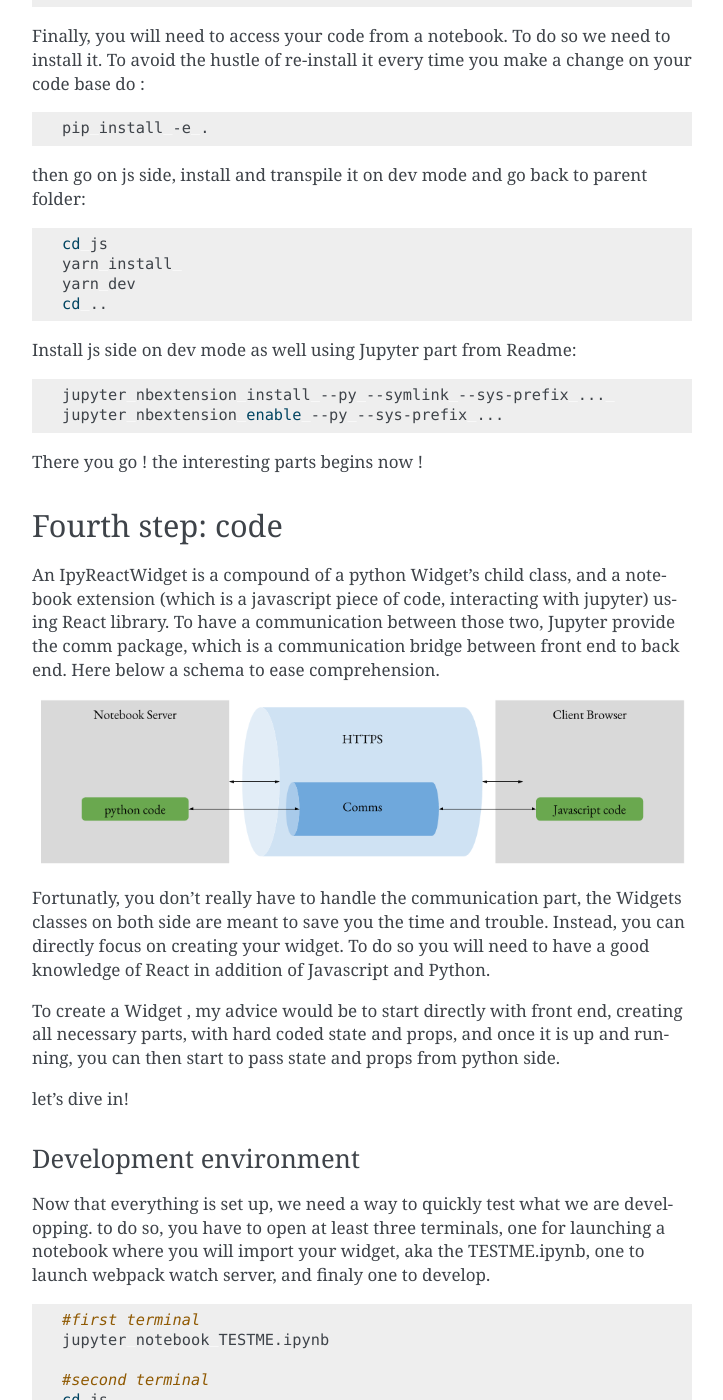
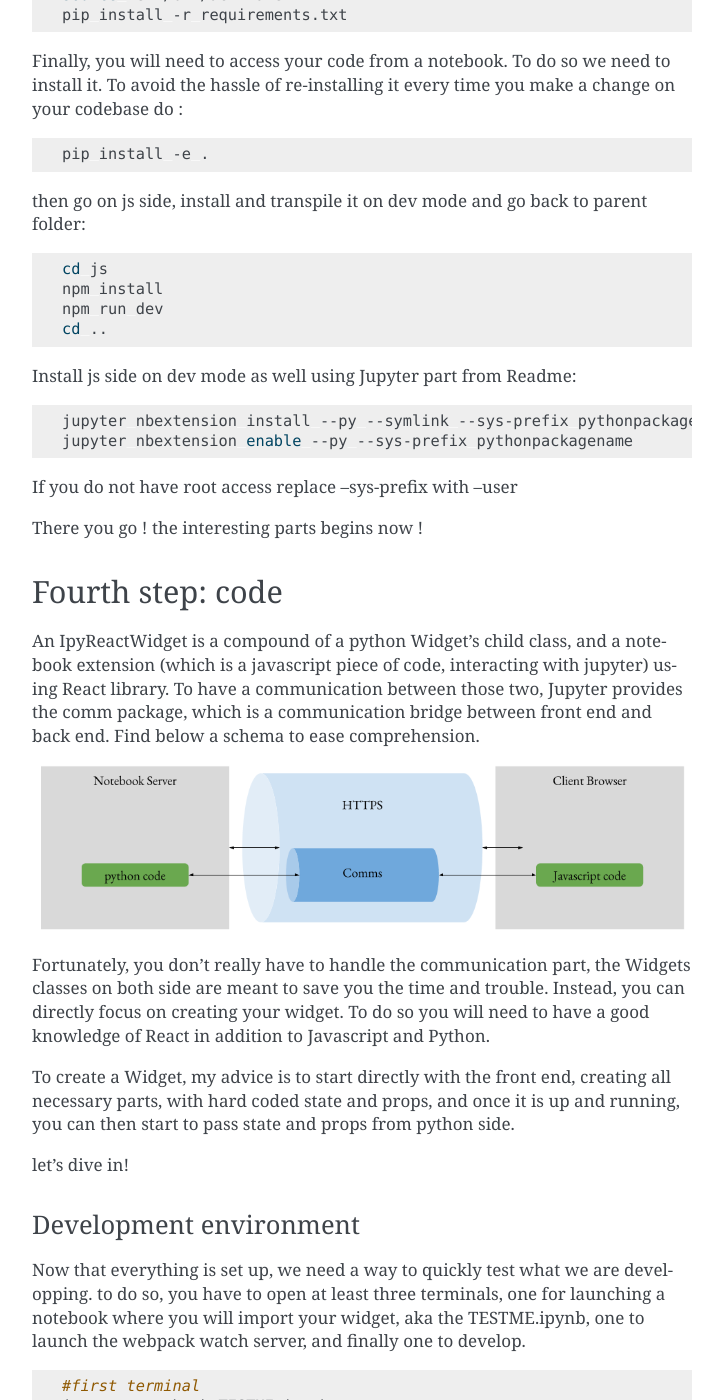
Before and after one commit to weatherforce/ipyreact, a Sphinx documentation site: the page built from docs/source/cookiecutter.md, in a window 1280 px wide and 1400 px high, scrolled down 940 px. Shown: the whole window, without its empty margins (388-1111 px from the left). Built offline with Sphinx 7.4.7, drawn with Linux system fonts in a browser that asks for light colours; pages that are not in the unit, such as notebooks, are missing from menus; some of the changed text lies outside the part shown.

Commit message:
Update documentation

````diff
--- a/docs/source/cookiecutter.md
+++ b/docs/source/cookiecutter.md
@@ -13,9 +13,13 @@
 
 ```bash
 pip install cookiecutter
-cookiecutter cookiecutter git@gitlab.com:weatherforce-platform/cookiecutter-ipyreact-widget.git
+cookiecutter git@gitlab.com:weatherforce-platform/cookiecutter-ipyreact-widget.git
 ```
-And start filling the provided form.
+
+If you do not have access to ssh you will have to use https with the following:
+```bash
+cookiecutter  https://gitlab.com/weatherforce-platform/cookiecutter-ipyreact-widget.git
+And start filling the provided form. For widget_name use camel case. Eg testWidget
 > Note: fill asked url with the repository url.
 
 ## Third step: finish project initialisation
@@ -33,11 +37,11 @@
 You can then provide a venv and install all the required dependencies.
 
 ```bash
-python3 -m virtualenv venv
+python3 virtualenv venv
 source venv/bin/activate
 pip install -r requirements.txt
 ```
-Finally, you will need to access your code from a notebook. To do so we need to install it. To avoid the hustle of re-install it every time you make a change on your code base do :
+Finally, you will need to access your code from a notebook. To do so we need to install it. To avoid the hassle of re-installing it every time you make a change on your codebase do :
 ```bash
 pip install -e .
 ```
@@ -45,31 +49,33 @@
 
 ```bash
 cd js
-yarn install
-yarn dev
+npm install
+npm run dev
 cd ..
 ```
 
 Install js side on dev mode as well using Jupyter part from Readme:
 
 ```bash
-jupyter nbextension install --py --symlink --sys-prefix ...
-jupyter nbextension enable --py --sys-prefix ...
+jupyter nbextension install --py --symlink --sys-prefix pythonpackagename
+jupyter nbextension enable --py --sys-prefix pythonpackagename
 ```
+
+If you do not have root access replace --sys-prefix with --user
 
 There you go ! the interesting parts begins  now !
 
 ## Fourth step: code
 
 An IpyReactWidget is a compound of a python Widget's child class, and a notebook extension (which is a javascript piece of code, interacting with jupyter) using React library.
-To have a communication between those two, Jupyter provide the comm package, which is a communication bridge between front end to back end. Here below a schema to ease comprehension.
+To have a communication between those two, Jupyter provides the comm package, which is a communication bridge between front end and back end. Find below a schema to ease comprehension.
 
 ![diagram showing a global picture of a widget's parts communicate with each other][diagram1]
 
-Fortunatly, you don't really have to handle the communication part, the Widgets classes on both side are meant to save you the time and trouble. Instead, you can directly focus on
-creating your widget. To do so you will need to have a good knowledge of React in addition of Javascript and Python.
+Fortunately, you don't really have to handle the communication part, the Widgets classes on both side are meant to save you the time and trouble. Instead, you can directly focus on
+creating your widget. To do so you will need to have a good knowledge of React in addition to Javascript and Python.
 
-To create a Widget , my advice would be to start directly with front end, creating all necessary parts, with hard coded state and props, and once it is up and running, you can then start to
+To create a Widget, my advice is to start directly with the front end, creating all necessary parts, with hard coded state and props, and once it is up and running, you can then start to
 pass state and props from python side.
 
 let's dive in!
@@ -77,7 +83,7 @@
 ### Development environment
 
 Now that everything is set up, we need a way to quickly test what we are developping. to do so, you have to open at least three terminals, one for launching a notebook where you will import
-your widget, aka the TESTME.ipynb, one to launch webpack watch server, and finaly one to develop.
+your widget, aka the TESTME.ipynb, one to launch the webpack watch server, and finally one to develop.
 
 ```bash
 #first terminal
@@ -85,7 +91,7 @@
 
 #second terminal
 cd js
-yarn watch
+npm run watch
 
 #third terminal
 cd js/src
@@ -93,11 +99,11 @@
 ```
 then try to edit widget.js, save it, and just hit the F5 (refresh) button focused on your web browser. You will see your changes directly on screen.
 
-Sadly, for python side changes, you will need to stop and relaunch jupyter notebook server.
+Sadly, for python changes, you will need to stop and relaunch jupyter notebook server.
 
 ### Communication from one end to the other
 
-As describe earlier, python side and front side communicate through Comms channels. Comms is a Jupyter package designed by Jupyter team, and it provides communication channels, with ways to open them from both sides.
+As described earlier, python side and front end communicate through the Comms channels. Comms is a Jupyter package designed by Jupyter team, and it provides communication channels, with ways to open them from both sides.
 In our case, the python side is the one that opens the communication. More specifically every instance are providing a target_comm, which is the channel it is opening. So you have to make sure that both sides are talking to the same channel.
 
 [diagram1]: _static/cookiecutter_1.png
````
